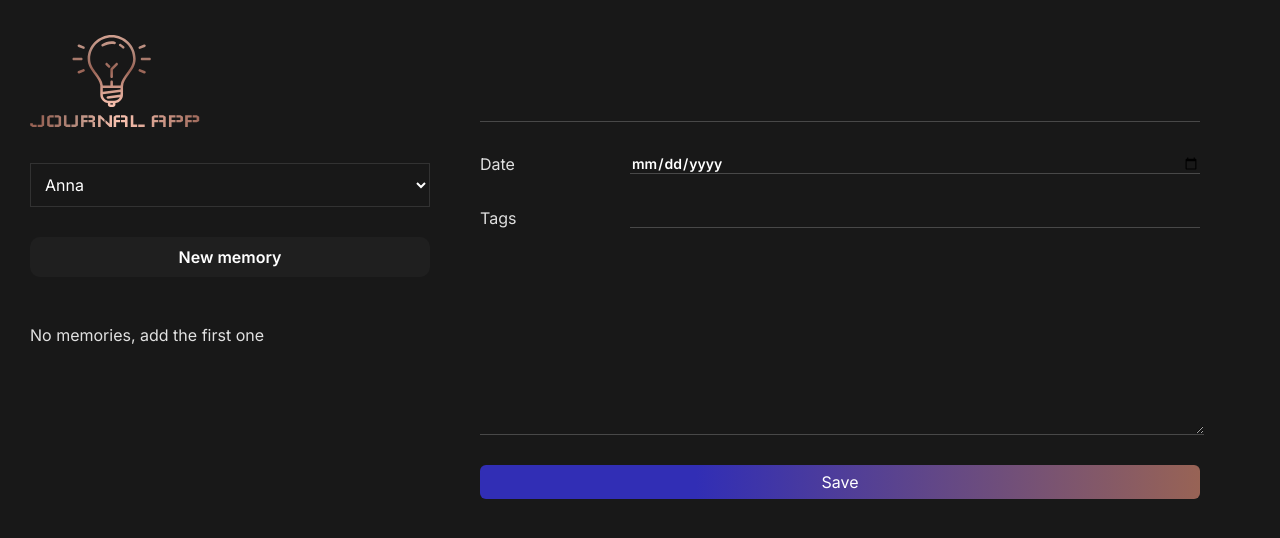
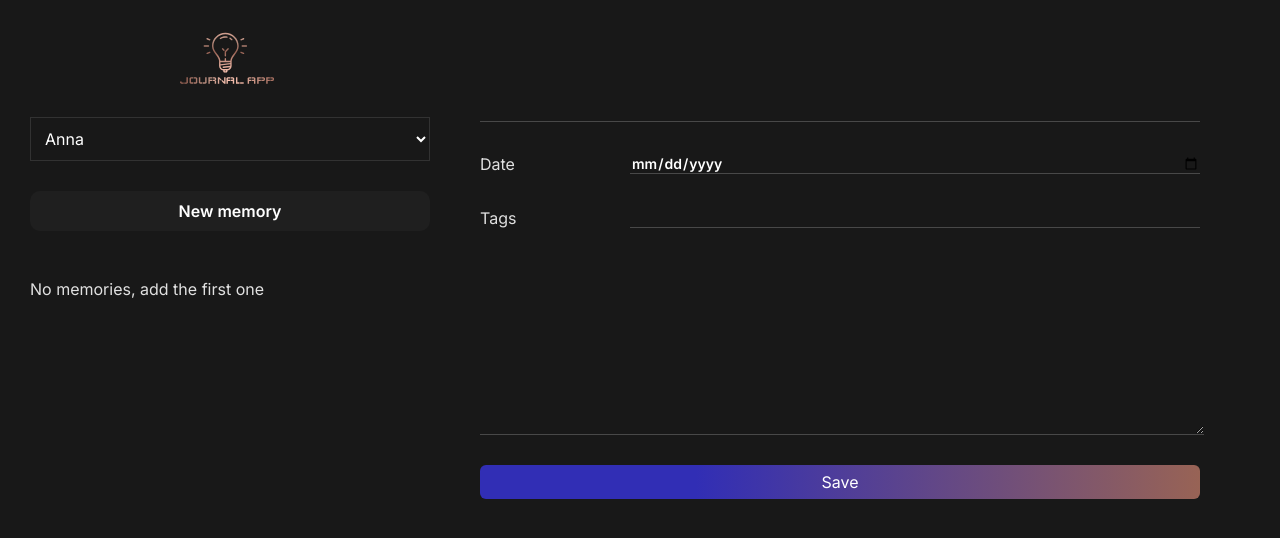
Before and after one commit to akutuzova11/react-journal-app, a React (Vite) app: page / in a window 1280 px wide. Shown: the top 538 px of the page. Built offline with nearby package versions, Linux system fonts and the light colour scheme.

Commit message:
update styling for logo

```diff
--- a/src/components/Header/Header.module.css
+++ b/src/components/Header/Header.module.css
@@ -1,3 +1,5 @@
 .logo {
-    width: 180px;
+    width: 100px;
+    margin: 0;
+    align-self: center;
 }
```
